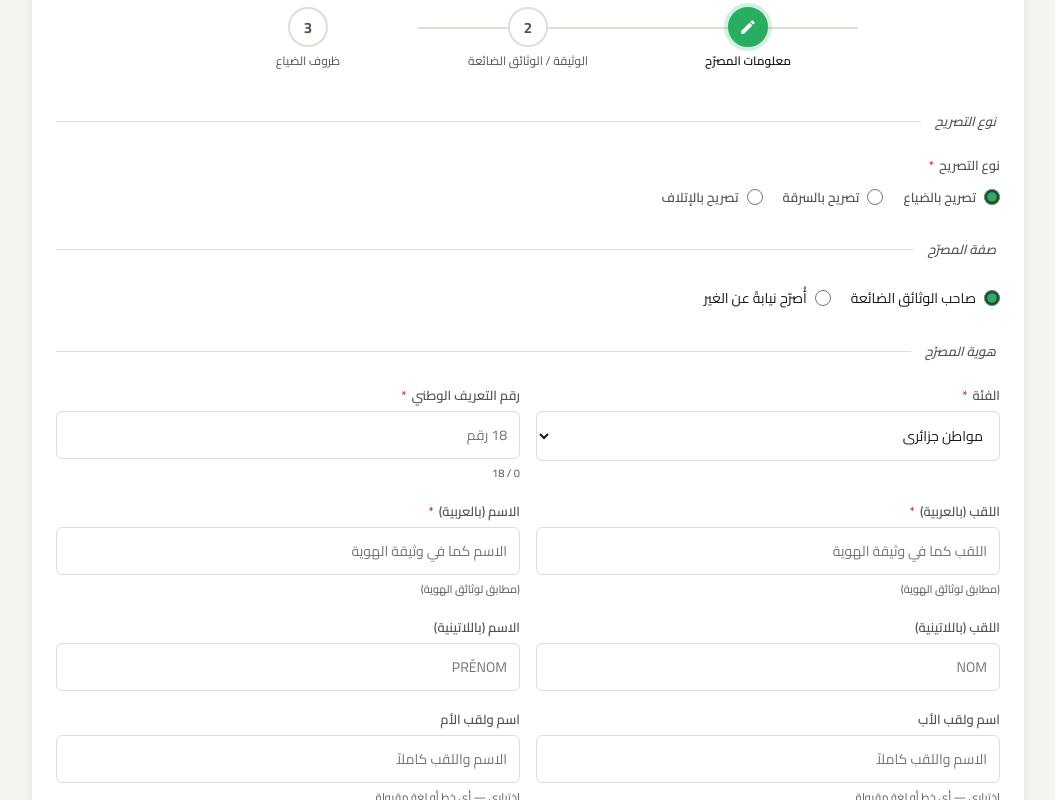
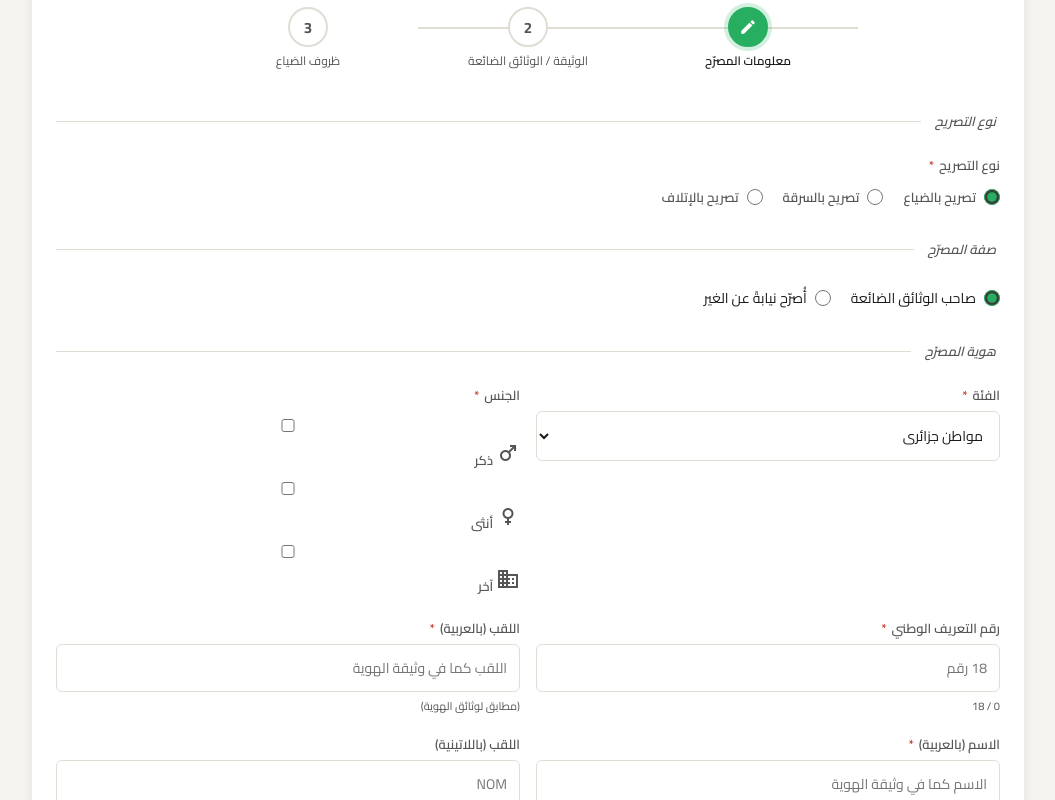
Before and after one commit to E-declaration/GN, a plain HTML site: page index.html in a window 1280 px wide. Shown: the part 460-1260 px from the top of the page, without its empty margins (112-1167 px from the left). Drawn offline with nearby package versions, Linux system fonts and the light colour scheme.

Commit message:
Add files via upload

```diff
--- a/index.html
+++ b/index.html
@@ -141,6 +141,28 @@
             <option value="entity">شخص معنوي (مؤسسة/جمعية)</option>
             <option value="tourist">سائح أجنبي</option>
           </select>
+        </div>
+
+        <div class="field" id="gender-field">
+          <label>الجنس <span class="req">*</span></label>
+          <div class="checkbox-group gender-group">
+            <label class="checkbox-opt">
+              <input type="checkbox" name="gender" id="gender-male" value="male" onchange="onGenderChange('male')">
+              <span class="material-icons checkbox-icon">male</span>
+              <span>ذكر</span>
+            </label>
+            <label class="checkbox-opt">
+              <input type="checkbox" name="gender" id="gender-female" value="female" onchange="onGenderChange('female')">
+              <span class="material-icons checkbox-icon">female</span>
+              <span>أنثى</span>
+            </label>
+            <label class="checkbox-opt" id="gender-other-opt">
+              <input type="checkbox" name="gender" id="gender-other" value="other" onchange="onGenderChange('other')">
+              <span class="material-icons checkbox-icon">domain</span>
+              <span>آخر</span>
+            </label>
+          </div>
+          <span class="err-msg" id="gender-err" style="display:none">يجب اختيار الجنس</span>
         </div>
 
         <div class="field" id="nin-field">
@@ -383,6 +405,12 @@
   <div class="print-section">
     <h3>معلومات المصرّح</h3>
     <div class="print-grid" id="print-reporter"></div>
+    <div id="print-gender-row" style="margin-top:6px;display:none">
+      <div class="print-field" style="display:inline-flex;align-items:center;gap:6px;padding:5px 10px">
+        <span style="font-size:10px;color:#555">الجنس:</span>
+        <span id="print-gender-val" style="font-size:12px;font-weight:600"></span>
+      </div>
+    </div>
   </div>
   <div class="print-section">
     <h3 id="print-docs-label">الوثيقة / الوثائق الضائعة</h3>
```
